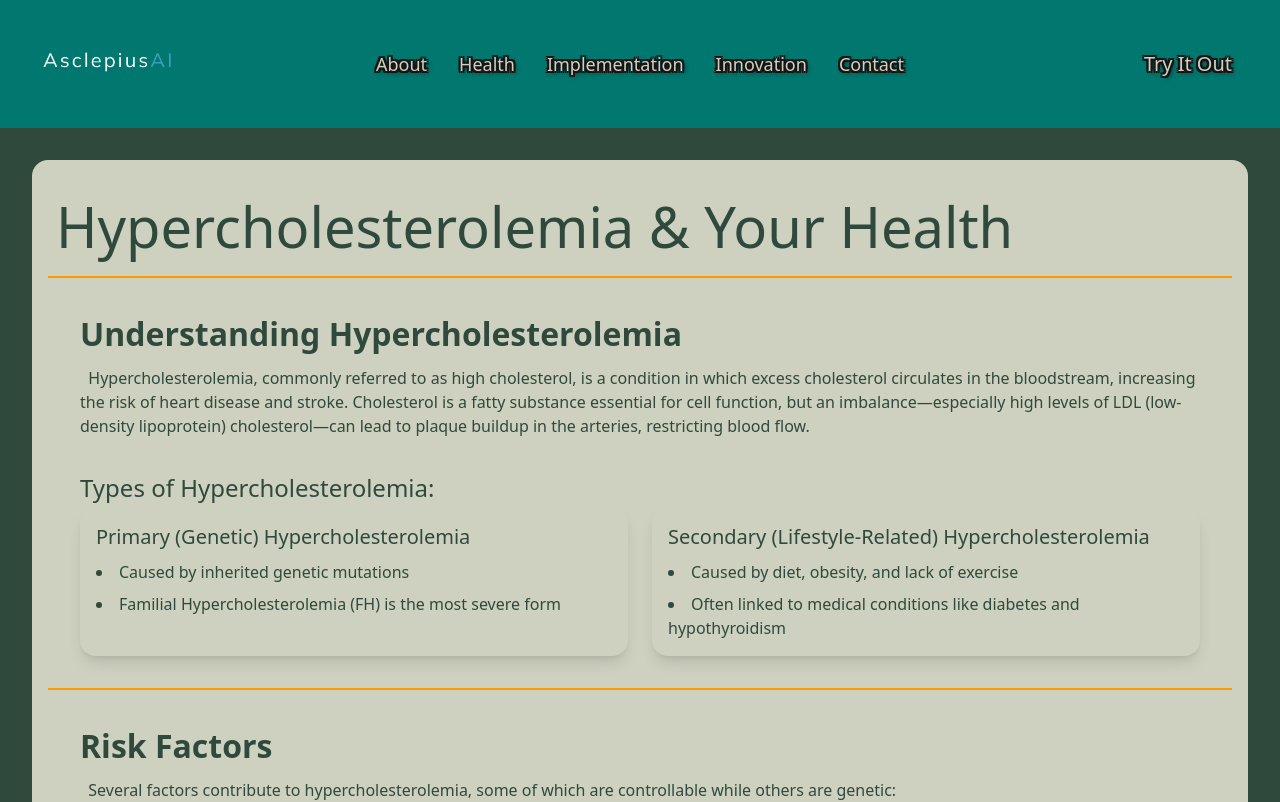
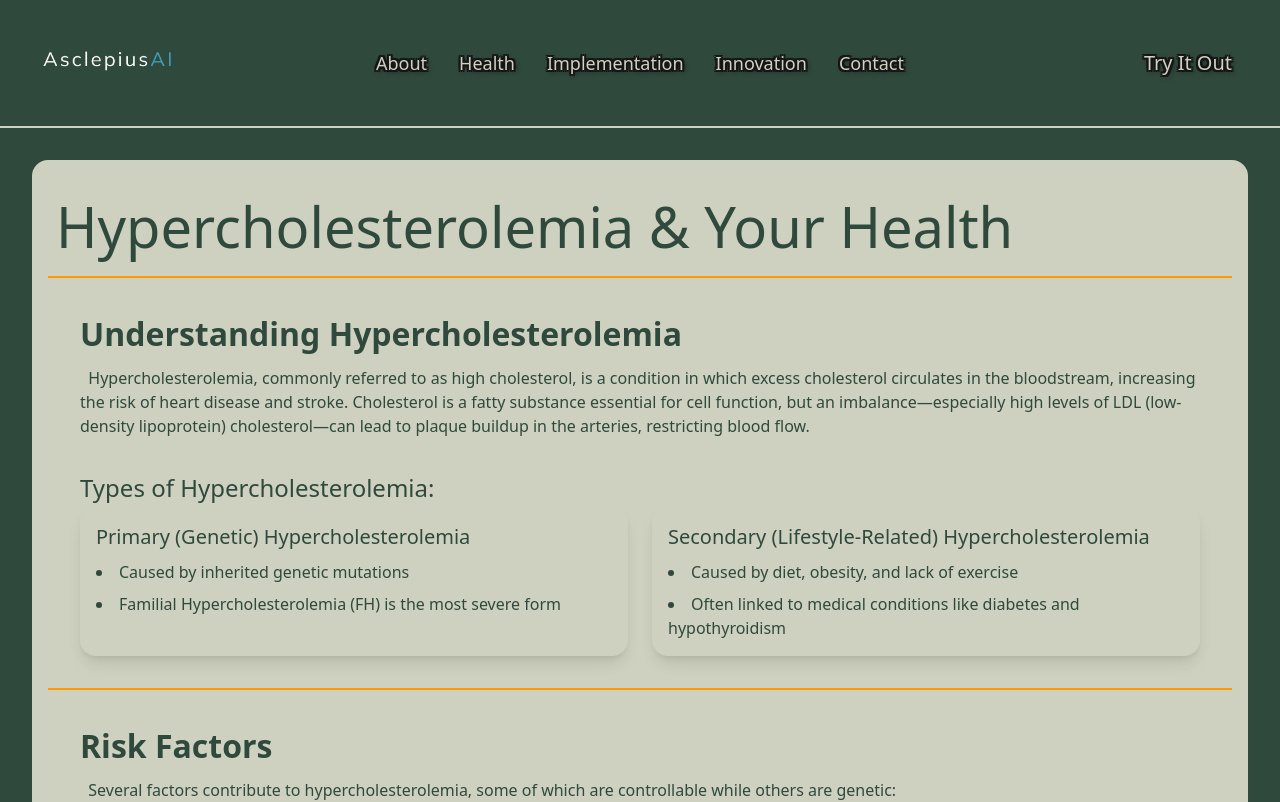
Before and after one commit to Luke1836/AsclepiusAI, a Next.js app: page /hypercholesterolemia in a window 1280 px wide. Shown: the top 802 px of the page. Built offline with nearby package versions, Linux system fonts and the light colour scheme.

Commit message:
Section routing 2

```diff
--- a/app/hypercholesterolemia/routeHeader.js
+++ b/app/hypercholesterolemia/routeHeader.js
@@ -8,7 +8,7 @@ export default function RoutingHeader()
 
 
   return (
-    <header className="bg-teal-700 w-full h-[8rem] absolute top-0 left-0 flex flex-row items-center justify-between p-[1.75rem] z-50">
+    <header className="w-full h-[8rem] absolute top-0 left-0 flex flex-row items-center justify-between p-[1.75rem] z-50 border-b-2 border-b-[#CED1BF]">
       <div className="h-[10rem] w-[10rem] grid content-center">
         <Link href="/">
           <img src="/Logo.png" alt="Company's logo" />
```
